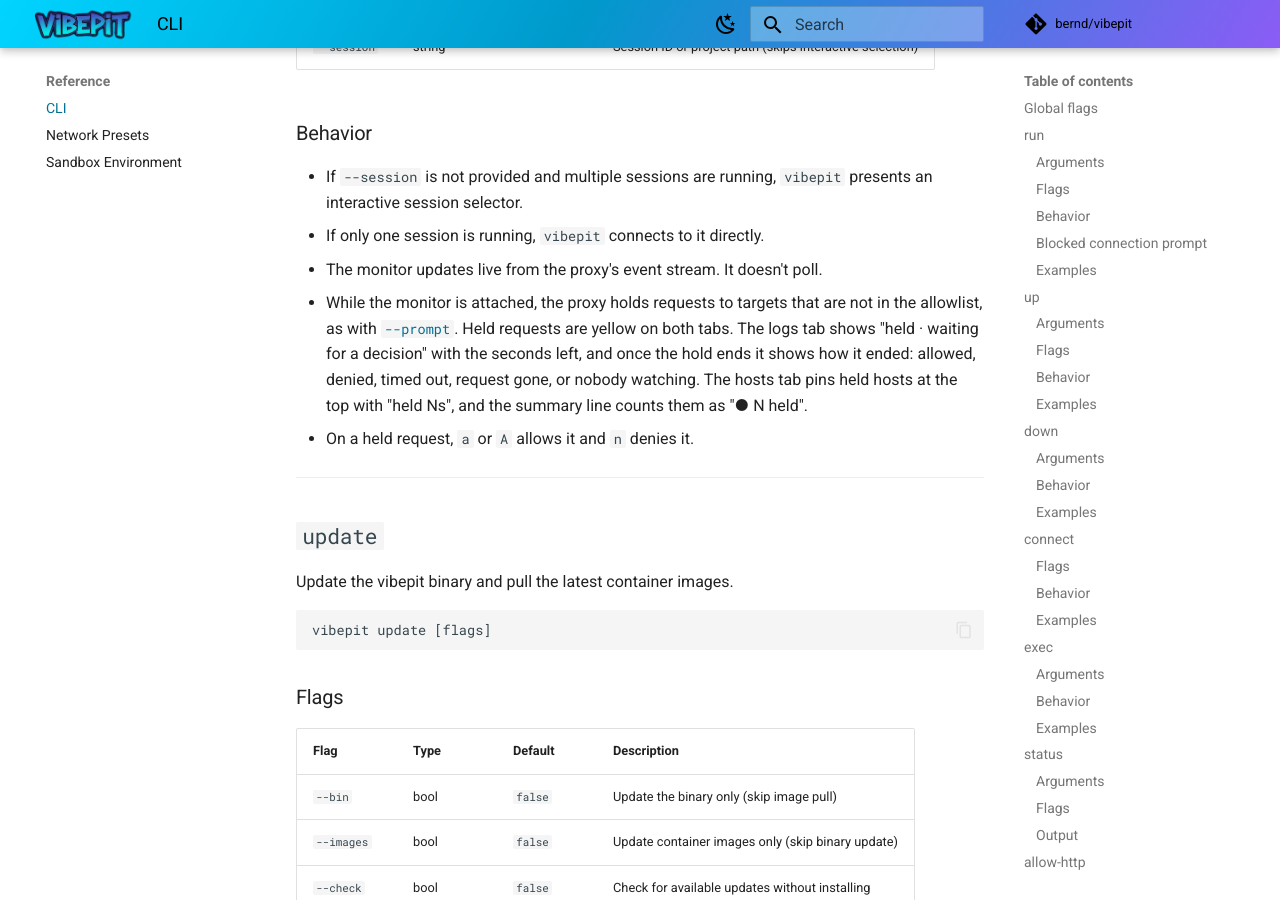
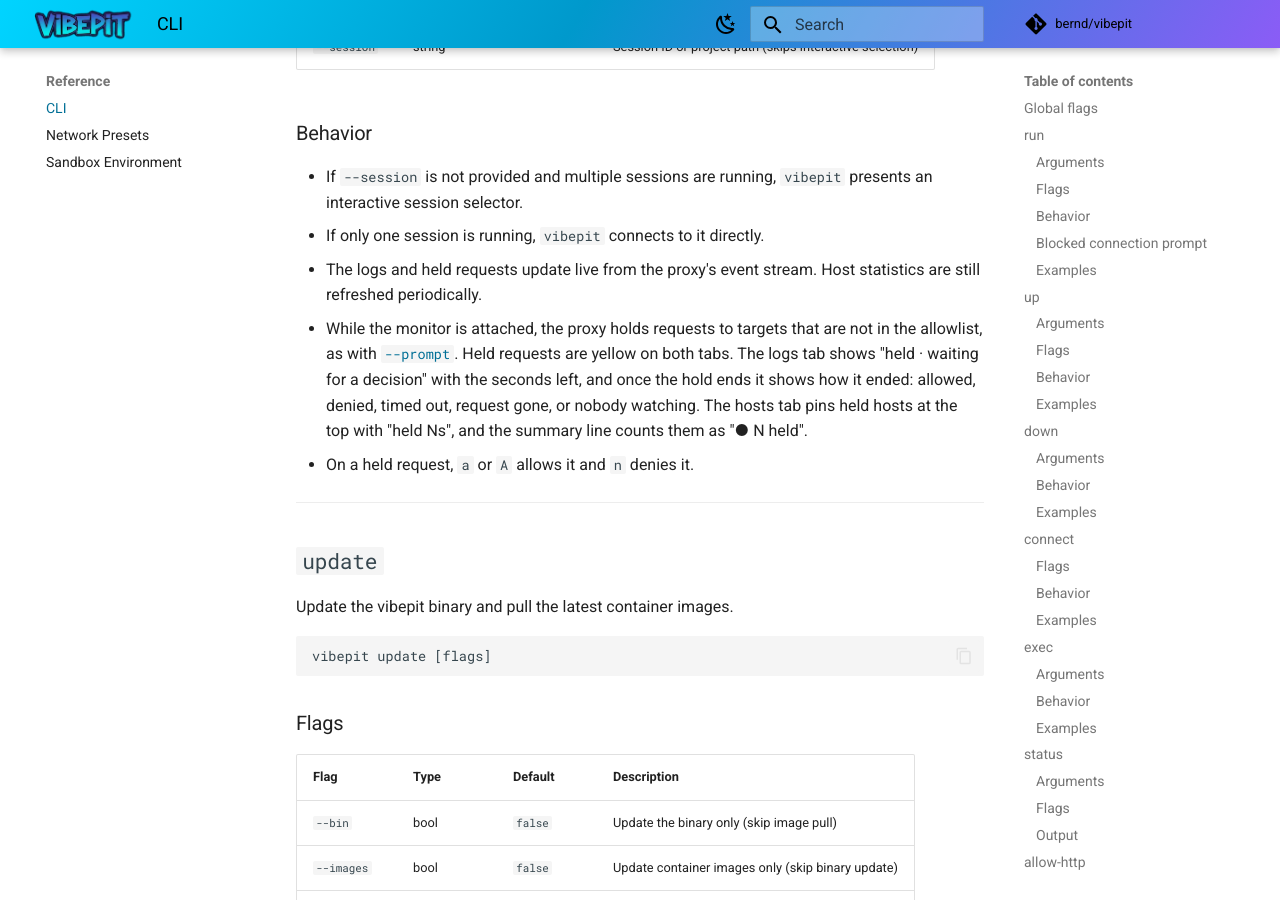
Before and after one commit to bernd/vibepit, an MkDocs documentation site: the page built from docs/content/reference/cli.md, in a window 1280 px wide and 900 px high, scrolled down 12209 px. Built offline with MkDocs 1.6.1 and Material for MkDocs 9.7.7, drawn with Linux system fonts in a browser that asks for light colours; nearby versions of some CDN libraries; library files that are not in the unit come from our copies; comment, search, counter and statistics services are not loaded.

Commit message:
Fix monitor refresh claim in the CLI reference
Co-Authored-By: Claude Opus 5.5 <noreply@anthropic.com>

```diff
--- a/docs/content/reference/cli.md
+++ b/docs/content/reference/cli.md
@@ -496,7 +496,8 @@ vibepit monitor [flags]
 - If `--session` is not provided and multiple sessions are running,
   `vibepit` presents an interactive session selector.
 - If only one session is running, `vibepit` connects to it directly.
-- The monitor updates live from the proxy's event stream. It doesn't poll.
+- The logs and held requests update live from the proxy's event stream.
+  Host statistics are still refreshed periodically.
 - While the monitor is attached, the proxy holds requests to targets that
   are not in the allowlist, as with [`--prompt`](#blocked-connection-prompt).
   Held requests are yellow on both tabs. The logs tab shows "held · waiting
```
